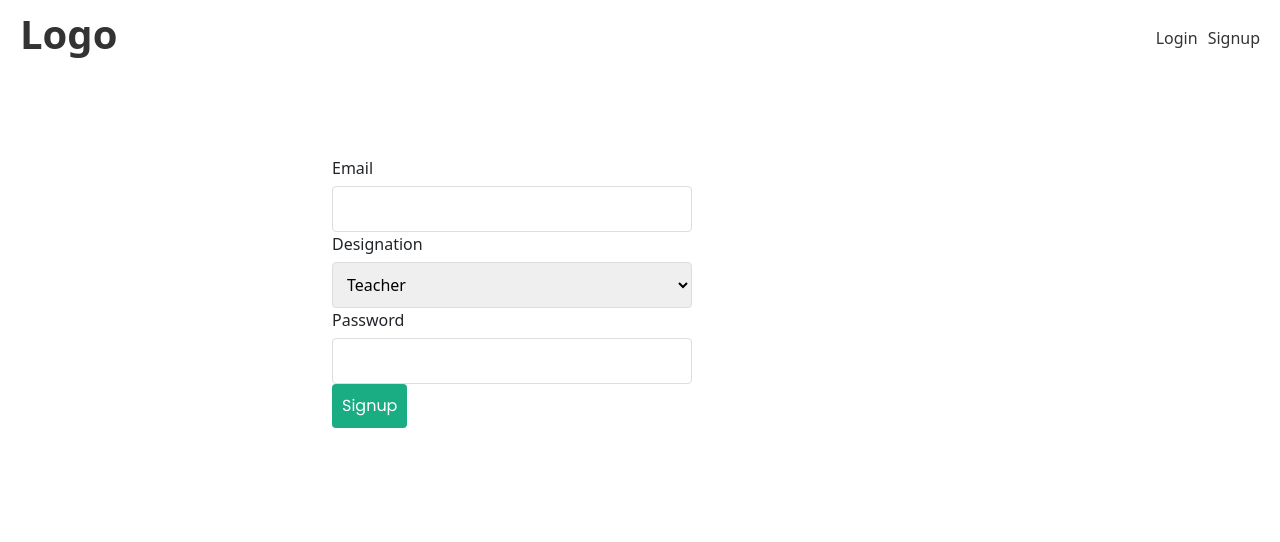
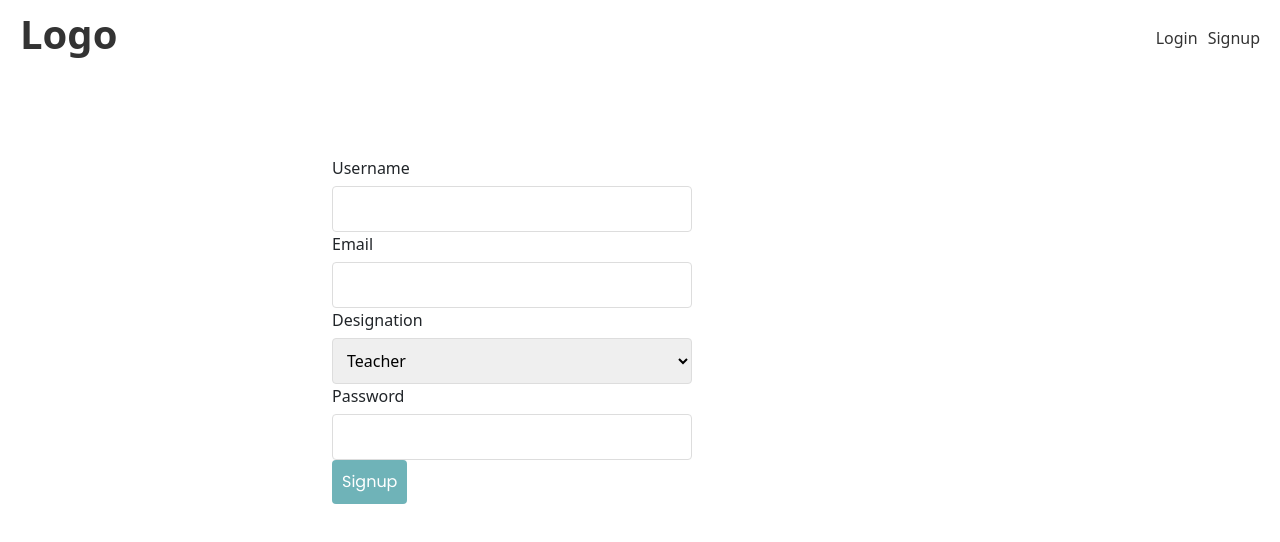
Before and after one commit to shrinidhib/edu-platform, a React (Create React App) app in the folder frontend/: page /signup in a window 1280 px wide. Shown: the top 542 px of the page. Built offline with nearby package versions, Linux system fonts and the light colour scheme.

Commit message:
fixed forums

```diff
--- a/frontend/src/App.js
+++ b/frontend/src/App.js
@@ -19,7 +19,7 @@ import AllForums from './pages/AllForums.js'
 import CreateForum from './pages/CreateForum.js'
 import DisplayForum from './pages/DisplayForum.js'
 import AllDoc from './pages/AllDoc.js'
-import Sidebar from './components/Sidebar.js'
+import Sidebar from './components/SideBar.js'
 import { UserDetails } from './pages/UserDetails.js'
 
 const App = () => {
--- a/frontend/src/components/MessageForm.js
+++ b/frontend/src/components/MessageForm.js
@@ -21,7 +21,7 @@ const MessageForm = ({ currentUser, currentID,increaseHeight }) => {
 
       const message = { content, createdBy: username, forumID };
 
-      const response = await fetch("http://localhost:4005/messages", {
+      const response = await fetch("http://localhost:4005/forums/messages", {
         method: "POST",
         body: JSON.stringify(message),
         headers: {
--- a/frontend/src/hooks/useSignup.js
+++ b/frontend/src/hooks/useSignup.js
@@ -6,10 +6,11 @@ export const useSignup=()=>{
     const [error,setError]=useState(null)
     const [loading,setLoading]=useState(null)
 
-    const signup=async(email,password,designation)=>{
+    const signup=async(username,email,password,designation)=>{
         setError(null)
         setLoading(true)
         const data={
+            username: username,
             email:email,
             password:password,
             designation:designation
--- a/frontend/src/index.css
+++ b/frontend/src/index.css
@@ -3,7 +3,11 @@
 
 
 :root {
-  --primary: #1aac83;
+  --primary : #6fb3b8;
+  --primary-light : #badfe7;
+  --primary-dark: #388087;
+  --success: #c2edce;
+  --light-bg: #f6f6f2;
   --error: #e7195a;
 }
 
--- a/frontend/src/pages/Signup.js
+++ b/frontend/src/pages/Signup.js
@@ -7,15 +7,18 @@ const Signup = () => {
     const [email,setEmail]=useState("")
     const [password,setPassword]=useState("")
     const [designation,setDesignation]=useState("")
+    const [username, setUsername]=useState("")
     const {error,loading,signup}=useSignup()//destructure
     const handleSubmit=async(e)=>{
         e.preventDefault()
-        await signup(email,password,designation)
+        await signup(username,email,password,designation)
     }
 
   return (
     <div>
         <form className='signup' onSubmit={handleSubmit}>
+            <label>Username</label>
+            <input type="text" onChange={(e)=>{setUsername(e.target.value)}}/>
             <label>Email</label>
             <input type="text" onChange={(e)=>{setEmail(e.target.value)}}/>
             <label>Designation</label>
--- a/frontend/src/pages/UserDetails.js
+++ b/frontend/src/pages/UserDetails.js
@@ -66,7 +66,7 @@ export const UserDetails = () => {
                         <div style={{ backgroundColor: '#007bff', color: 'white', padding: '20px', borderRadius: '10px', marginBottom: '20px' }}>
                             <h2>User Details</h2>
                             {/* Display user details inside the blue box */}
-                            <p>Name: Vardhan Dongre</p>
+                            <p>Name: {user.user.username}</p>
                             <p>Email: {user.user.email}</p>
                             <p>Designation: {user.user.designation}</p>
                             {/* Add more user details here */}
```
